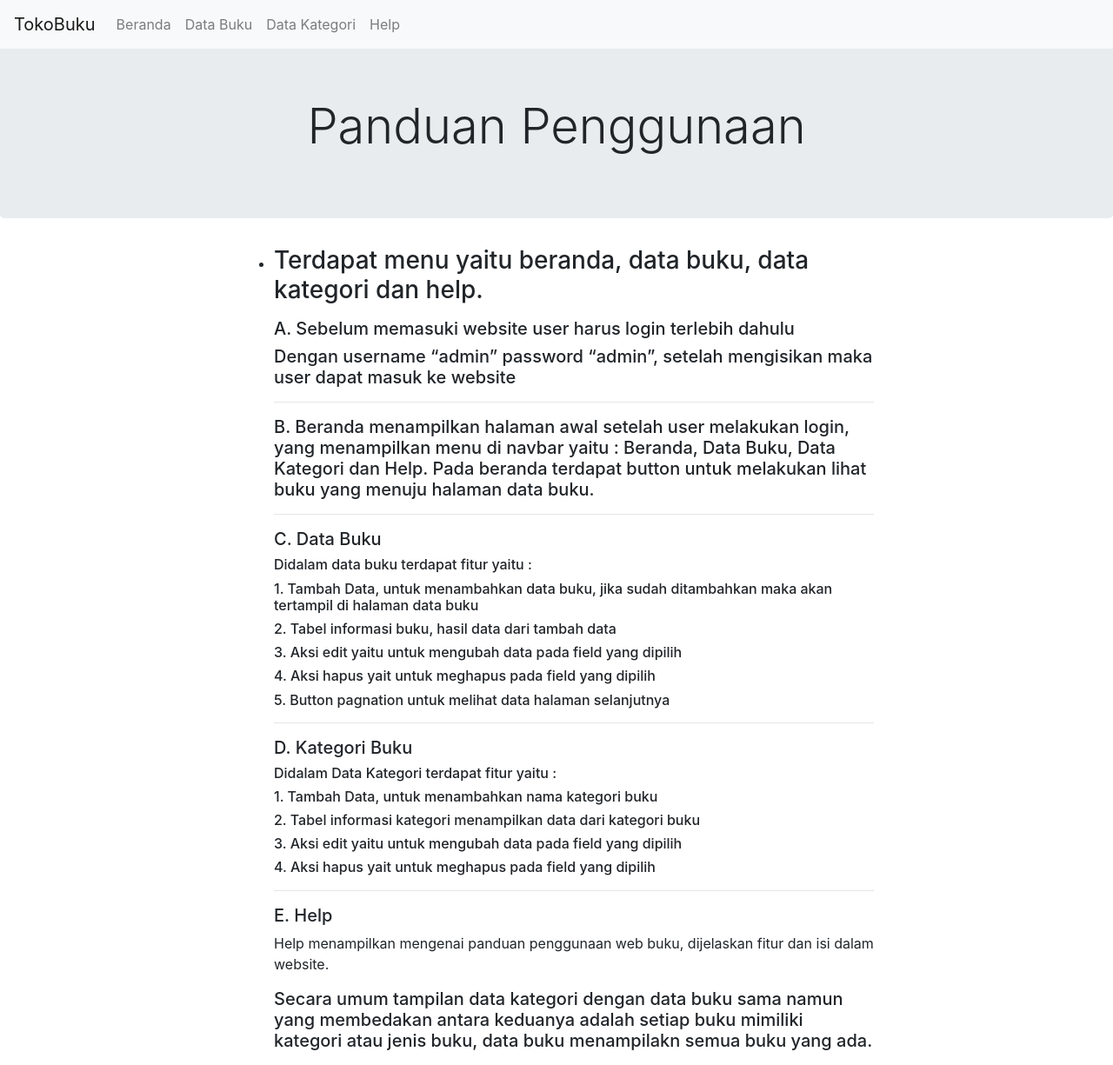
After one commit to mbanyong/buku, a CodeIgniter app: page /buku/help in a window 1280 px wide. The commit adds this page. Shown: the whole page at 87% size. Run offline with CodeIgniter, Linux system fonts and the light colour scheme; some libraries are stand-ins or nearby versions.

Commit message:
Versi 1.4.0
Penambahan fitur help pada website

```diff
--- /dev/null
+++ b/application/controllers/Help.php
@@ -0,0 +1,12 @@
+<?php
+defined('BASEPATH') OR exit('No direct script access allowed');
+
+class Help extends CI_Controller {
+
+
+	public function index()
+	{
+
+		$this->load->view('help');
+	}
+}
--- a/application/views/_layout/header.php
+++ b/application/views/_layout/header.php
@@ -30,6 +30,9 @@
                 <li class="nav-item">
                         <a class="nav-link" href="<?php echo site_url('kategori') ?>">Data Kategori</a>
                 </li>
+                <li class="nav-item">
+                        <a class="nav-link" href="<?php echo site_url('help') ?>">Help</a>
+                </li
             </div>
             </nav> <br><br>
             <!-- end navbar -->
--- /dev/null
+++ b/application/views/help.php
@@ -0,0 +1,53 @@
+<?php $this->load->view('_layout/header') ?>
+
+        <div class="jumbotron">
+            <h1 class="display-4"><center>Panduan Penggunaan</center></h1>
+        </div>
+        <!-- end jumbotron -->
+
+        <div class="container">
+            <div class="row">
+                <div class="col-md-2"></div>
+
+                <div class="col-md-8">
+                    <ul>
+                        <li>
+                            <h3><p>Terdapat menu yaitu beranda, data buku, data kategori dan help.</p></h3>
+                            <h5>A. Sebelum memasuki website user harus login terlebih dahulu</h5>
+                            <h5>Dengan username “admin” password “admin”, setelah mengisikan maka user dapat masuk ke website</h5>
+                            <hr>
+
+                            <h5>B.  Beranda menampilkan halaman awal setelah user melakukan login, yang menampilkan menu di navbar yaitu : Beranda, Data Buku, Data Kategori dan Help.
+                            Pada beranda terdapat button untuk melakukan lihat buku yang menuju halaman data buku.</h5>
+                            <hr>
+
+                            <h5>C. Data Buku</h5>
+                            <h6>Didalam data buku terdapat fitur yaitu :</h6>
+                            <h6>1.  Tambah Data, untuk menambahkan data buku, jika sudah ditambahkan maka akan tertampil di halaman data buku</h6>
+                            <h6>2.  Tabel informasi buku, hasil data dari tambah data</h6>
+                            <h6>3.  Aksi edit yaitu untuk mengubah data pada field yang dipilih</h6>
+                            <h6>4.  Aksi hapus yait untuk meghapus pada field yang dipilih </h6>
+                            <h6>5.  Button pagnation untuk melihat data halaman selanjutnya</h6>
+                            <hr>
+
+                            <h5>D. Kategori Buku</h5>
+                            <h6>Didalam Data Kategori terdapat fitur yaitu :</h6>
+                            <h6>1.  Tambah Data, untuk menambahkan nama kategori buku</h6>
+                            <h6>2.  Tabel informasi kategori menampilkan data dari kategori buku</h6>
+                            <h6>3.  Aksi edit yaitu untuk mengubah data pada field yang dipilih</h6>
+                            <h6>4.  Aksi hapus yait untuk meghapus pada field yang dipilih </h6>
+                            <hr>
+
+                            <h5>E. Help </h5>
+                            <p> Help menampilkan mengenai panduan penggunaan web buku, dijelaskan fitur dan isi dalam website. </p>
+                            <h5>Secara umum tampilan data kategori dengan data buku sama namun yang membedakan antara keduanya adalah setiap buku mimiliki kategori atau jenis buku, data buku menampilakn semua buku yang ada.</h5>
+                        </li>
+                    </ul>
+
+                </div>
+                <div class="col-md-2"></div>
+            </div>
+        </div>
+        <!-- end row -->
+
+<?php $this->load->view('_layout/footer') ?>
```
